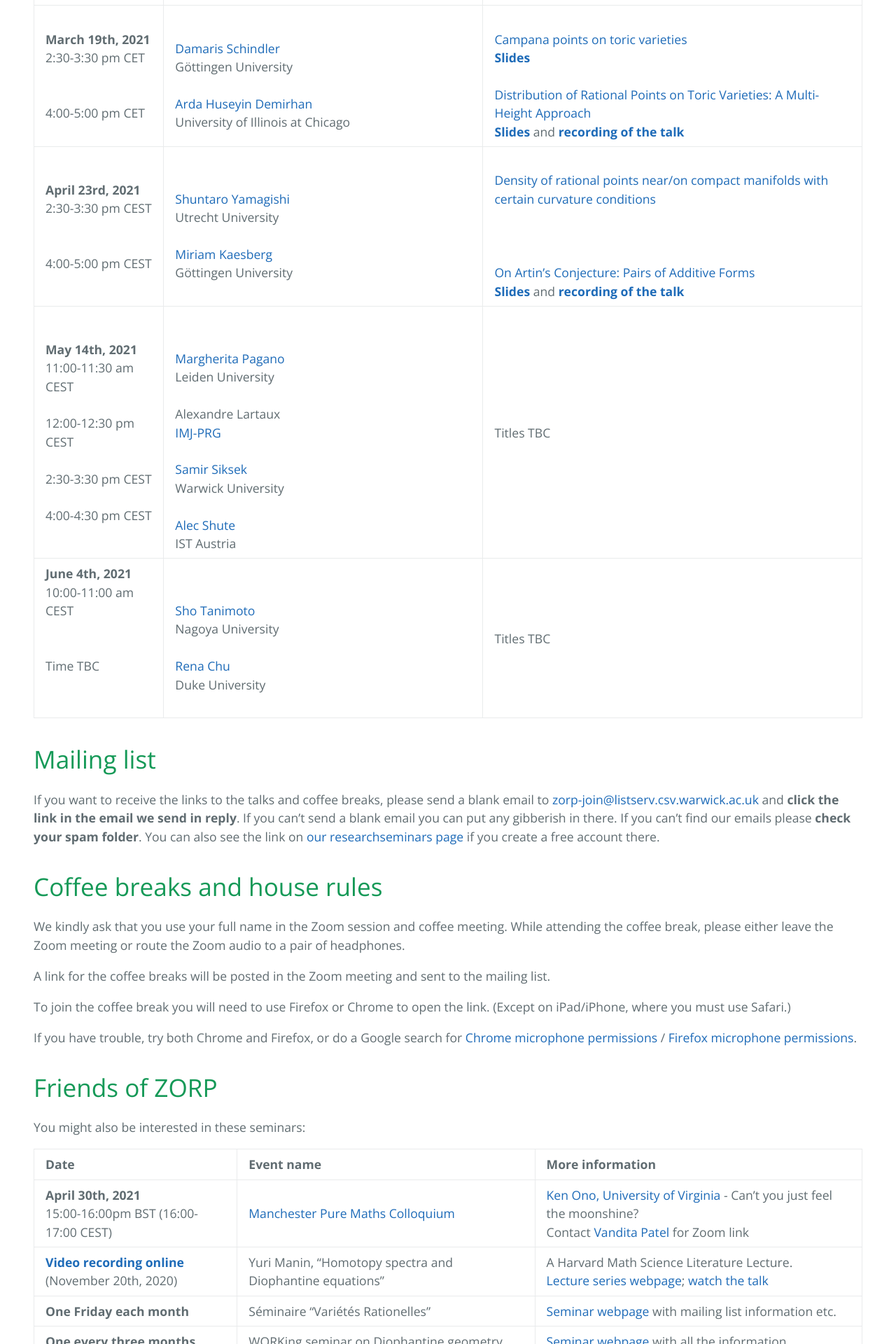
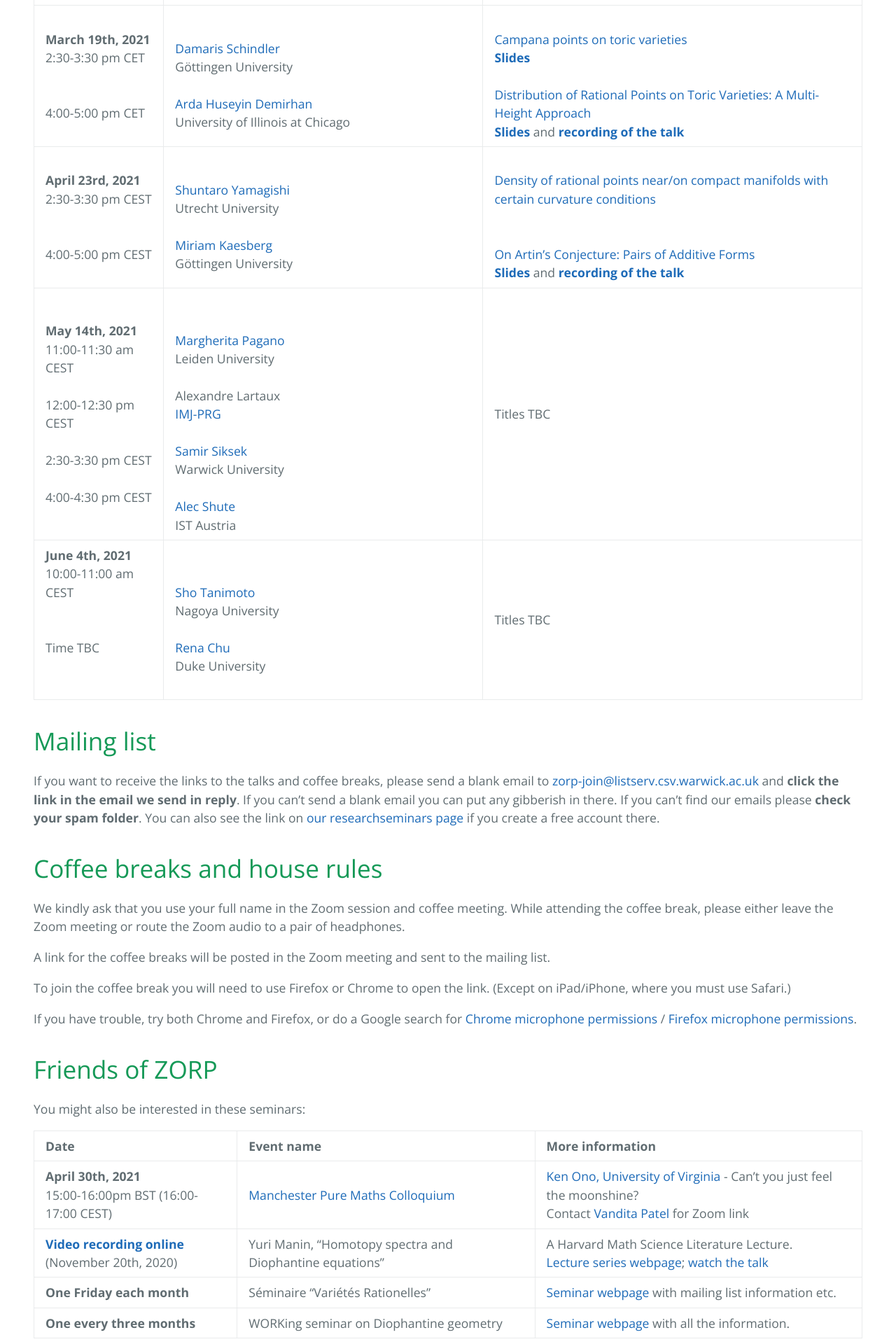
Before and after one commit to zoom-on-rational-points/zoom-on-rational-points.github.io, a Jekyll site: the page built from index.md, in a window 1280 px wide. Shown: the part 1469-3389 px from the top of the page at 70% size. Built offline with Jekyll 4.4.1, drawn with Linux system fonts in a browser that asks for light colours; our own code applies the rules of GitHub Pages for plain Markdown files.

Commit message:
Update index.md

```diff
--- a/index.md
+++ b/index.md
@@ -17,7 +17,7 @@
 | **January 15th, 2021** <br>2:30-3:30 pm CET <br><br> <br> 4:00-5:00 pm CET <br>| <br><a href ="http://www-personal.umich.edu/~ytchan/">Stephanie Chan</a> <br> University of Michigan <br><br>  <a href="http://guests.mpim-bonn.mpg.de/carlo.pagano90/"> Carlo Pagano </a> <br> University of Glasgow and Max Planck Institute for Mathematics (Bonn)| <br><a href="https://zoom-on-rational-points.github.io/abstractSC">A density of ramified primes</a><br><a href="slidesSC.pdf" style="font-weight:bold">Slides</a> and <a href="https://www.youtube.com/watch?v=NRguyZeohFU" style="font-weight:bold">recording of the talk</a><br><br><a href="https://zoom-on-rational-points.github.io/abstractCP">On the statistics of number fields, integral points and Arakelov ray class groups</a><br><a href="https://www.youtube.com/watch?v=bOaQY5jOarw&t=12s" style="font-weight:bold">Recording of the talk</a>|
 | **February 19th, 2021** <br>2:30-3:30 pm CET <br><br> <br> 4:00-5:00 pm CET <br>| <br><a href ="https://webusers.imj-prg.fr/ratko.darda">Ratko Darda</a> <br> Paris University (Paris 7) <br><br>   <a href="https://personal-homepages.mis.mpg.de/winter/">Rosa Winter</a> <br>Max Planck Institute for Mathematics in the Sciences (Leipzig) | <br><a href="https://zoom-on-rational-points.github.io/abstractRD">Manin conjecture for algebraic stacks</a><br><a href="slidesRD.pdf" style="font-weight:bold">Slides</a> and <a href="https://www.youtube.com/watch?v=ZJfP1TI6soQ" style="font-weight:bold">recording of the talk</a><br><br><a href="https://zoom-on-rational-points.github.io/abstractRW">Density of rational points on a family of del Pezzo surfaces of degree 1</a><br><a href="slidesRW.pdf" style="font-weight:bold">Slides</a> and <a href="https://www.youtube.com/watch?v=CdR8nMqoGoE" style="font-weight:bold">recording of the talk</a>|
 | **March 19th, 2021** <br>2:30-3:30 pm CET <br><br> <br> 4:00-5:00 pm CET <br> | <br><a href="https://sites.google.com/site/damarishomepage/">Damaris Schindler</a><br> G&ouml;ttingen University <br><br><a href="https://sites.google.com/a/uic.edu/ardahuseyindemirhan/">Arda Huseyin Demirhan</a><br> University of Illinois at Chicago | <br><a href="https://zoom-on-rational-points.github.io/abstractDS">Campana points on toric varieties</a><br> <a href="slidesDS.pdf" style="font-weight:bold">Slides</a><br><br> <a href="https://zoom-on-rational-points.github.io/abstractAD">Distribution of Rational Points on Toric Varieties: A Multi-Height Approach</a><br> <a href="slidesAD.pdf" style="font-weight:bold">Slides</a> and <a href="https://www.youtube.com/watch?v=W7ImcXOykro&ab_channel=EfthymiosSofos" style="font-weight:bold">recording of the talk</a>|
-| **April 23rd, 2021** <br>2:30-3:30 pm CEST <br><br> <br> 4:00-5:00 pm CEST <br> | <br><a href="https://www.uu.nl/staff/SYamagishi">Shuntaro Yamagishi</a><br> Utrecht University <br><br><a href="https://sites.google.com/view/miriam-kaesberg/home">Miriam Kaesberg</a><br> G&ouml;ttingen University | <br><a href="https://zoom-on-rational-points.github.io/abstractSY">Density of rational points near/on compact manifolds with certain curvature conditions</a><br> <br><br><br><a href="https://zoom-on-rational-points.github.io/abstractMK">On Artin's Conjecture: Pairs of Additive Forms</a><br> <a href="slidesMK.pdf" style="font-weight:bold">Slides</a> and <a href="https://www.youtube.com/watch?v=Xo5pMUckwgo&feature=youtu.be" style="font-weight:bold">recording of the talk</a>|
+| **April 23rd, 2021** <br>2:30-3:30 pm CEST <br><br> <br> 4:00-5:00 pm CEST <br> | <br><a href="https://www.uu.nl/staff/SYamagishi">Shuntaro Yamagishi</a><br> Utrecht University <br><br><a href="https://sites.google.com/view/miriam-kaesberg/home">Miriam Kaesberg</a><br> G&ouml;ttingen University | <br><a href="https://zoom-on-rational-points.github.io/abstractSY">Density of rational points near/on compact manifolds with certain curvature conditions</a><br><br><br><a href="https://zoom-on-rational-points.github.io/abstractMK">On Artin's Conjecture: Pairs of Additive Forms</a><br> <a href="slidesMK.pdf" style="font-weight:bold">Slides</a> and <a href="https://www.youtube.com/watch?v=Xo5pMUckwgo&feature=youtu.be" style="font-weight:bold">recording of the talk</a>|
 | **May 14th, 2021** <br>11:00-11:30 am CEST <br><br>12:00-12:30 pm CEST<br><br>2:30-3:30 pm CEST<br><br>4:00-4:30 pm CEST <br>| <br><br><a href="https://www.universiteitleiden.nl/en/staffmembers/margherita-pagano#tab-1">Margherita Pagano</a><br> Leiden University <br><br>Alexandre Lartaux<br><a href="https://www.imj-prg.fr">IMJ-PRG</a><br><br><a href="https://homepages.warwick.ac.uk/staff/S.Siksek/">Samir Siksek</a><br>Warwick University<br><br><a href="https://ist.ac.at/en/research/browning-group/">Alec Shute</a><br>IST Austria  |  Titles TBC|
 | **June 4th, 2021** <br>10:00-11:00 am CEST <br><br><br> Time TBC<br><br><br>| <br><a href="https://shotanimoto.wordpress.com">Sho Tanimoto</a><br> Nagoya University <br><br><a href="https://scholars.duke.edu/person/rena.chu">Rena Chu</a><br>Duke University |  Titles TBC|
 
```
